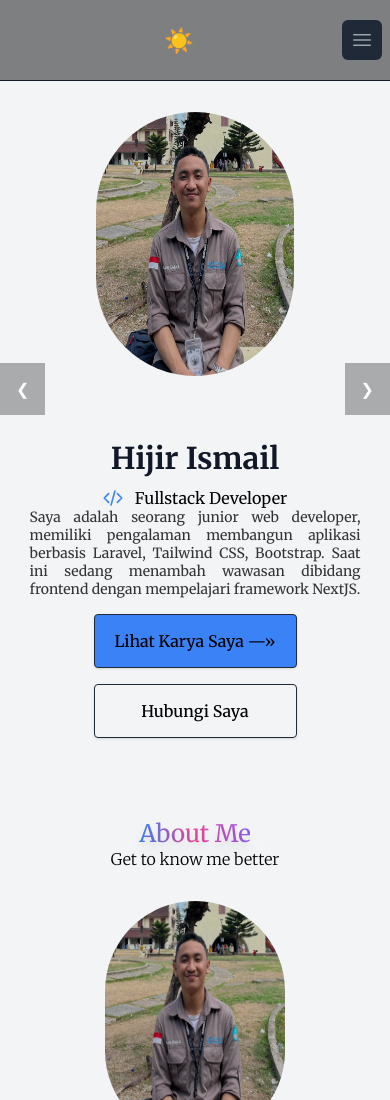
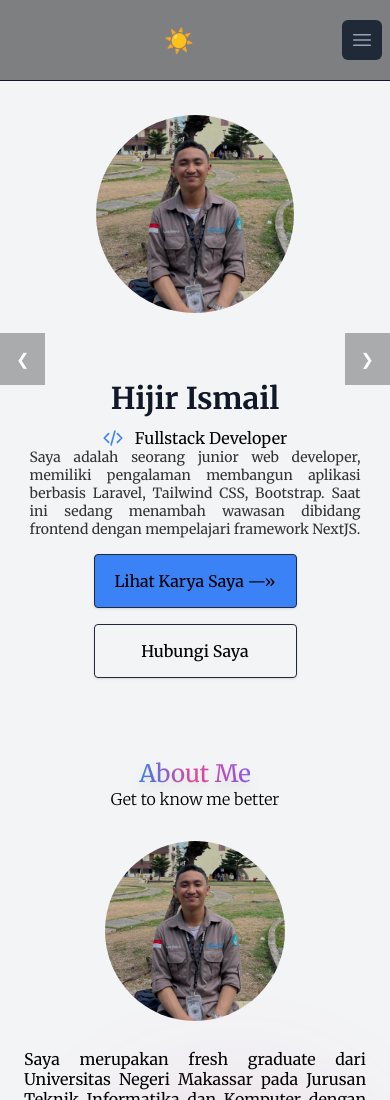
Before and after one commit to hjrsmail/dsf-porto-hijir, a plain HTML site: page index.html in a window 390 px wide. Shown: the top 1100 px of the page. Drawn offline with nearby package versions, Linux system fonts and the light colour scheme.

Commit message:
modified image responsive style

```diff
--- a/css/styles.css
+++ b/css/styles.css
@@ -596,7 +596,7 @@ button.next {
 }
 
 .my-picture {
-    height: 15rem;
+    height: auto;
     width: 11.25rem;
     border-radius: calc(infinity * 1px);
     filter: brightness(.8);
@@ -771,7 +771,7 @@ button.next {
 .about-image {
     position: relative;
     z-index: 10;
-    height: 15rem;
+    height: auto;
     width: 11.25rem;
     border-radius: calc(infinity * 1px);
     filter: brightness(.8);
```
